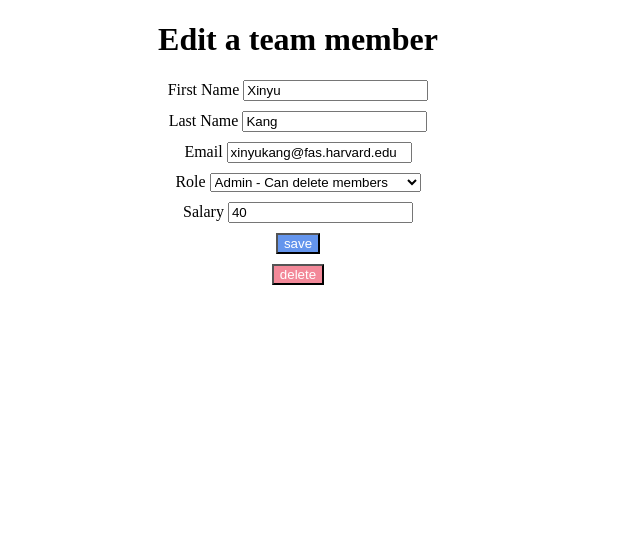
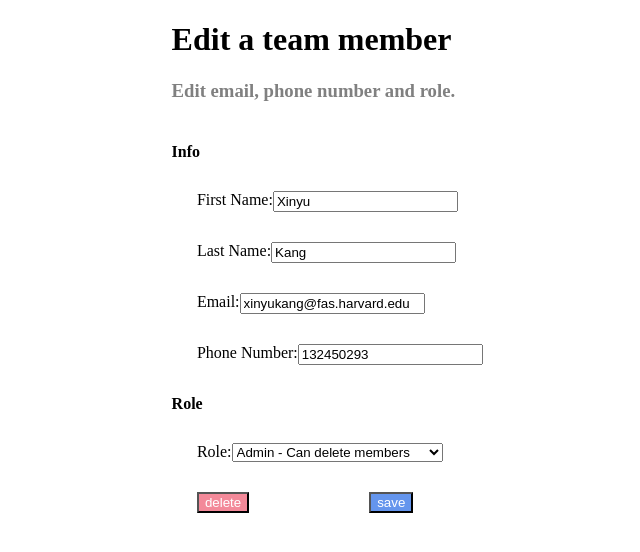
Before and after one commit to XinyuKang/django-team-management-application, a Django app: page /team_management/editEmployee/4/ in a window 1280 px wide. Shown: the top 552 px of the page, without its empty margins (342-982 px from the left). Run offline with Django 4.2, Linux system fonts and the light colour scheme; data comes from the database, SQL or seed files in the repository; both versions use the stored data as it was after the commit.

Commit message:
add some formatting

```diff
--- a/my_project/team_management/static/team_management/style.css
+++ b/my_project/team_management/static/team_management/style.css
@@ -0,0 +1,37 @@
+.main-container {
+    height: 100px;
+    display: block;
+    margin-left: 40%;
+    align-items: center;
+    justify-content: center;
+}
+
+.container {
+    display: flex;
+    justify-content: left;
+    margin-left: 42%;
+    margin-bottom: 30px
+}
+
+.sub-container {
+    display: flex;
+    justify-content: left;
+    margin-left: 40%;
+    margin-bottom: 30px
+}
+
+.name {
+    padding-bottom: 8px
+}
+
+.plus {
+    padding-left: 40px
+}
+
+h3 {
+    color: gray;
+}
+
+.detail {
+    color: gray;
+}
--- a/my_project/team_management/templates/team_management/edit.html
+++ b/my_project/team_management/templates/team_management/edit.html
@@ -17,54 +17,51 @@
 
     <form action="{% url 'edit' id=employee.id %}" method="POST">
         {% csrf_token %}
-        <center>
-            <h1>Edit a team member</h1>
 
-            <div style="margin: 10px auto; width:50%">
-                <label>First Name</label>
+            <div class="main-container">
+                <h1>Edit a team member</h1>
+                <h3>Edit email, phone number and role.</h3>
+            </div>
+
+
+            <h4 class="sub-container">Info</h4>
+            <div class="container">
+                <label>First Name: </label>
                 <input type="text" name="firstname" value="{{employee.firstname}}">
             </div>
 
-            <div style="margin: 10px auto; width:50%">
-                <label>Last Name</label>
+            <div class="container">
+                <label>Last Name: </label>
                 <input type="text" name="lastname" value="{{employee.lastname}}">
             </div>
 
-            <div style="margin: 10px auto; width:50%">
-                <label>Email</label>
+
+            <div class="container">
+                <label>Email: </label>
                 <input type="email" name="email" value="{{employee.email}}">
             </div>
 
-            <!-- <div style="margin: 10px auto; width:50%">
-                <label>Role</label>
-                <input type="text" name="role" value="{{employee.role}}">
-            </div> -->
+            <div class="container">
+                <label>Phone Number: </label>
+                <input type="phone" name="phone_number" value="{{employee.phone_number}}">
+            </div>
 
-            <div style="margin: 10px auto; width:50%">
-                <label>Role</label>
+
+            <h4 class="sub-container">Role</h4>
+            <div class="container">
+                <label>Role: </label>
                 <select name="role">
                     <option value="REGULAR" {% if employee.role == 'REGULAR' %} selected {% endif %}>Regular - Can't delete members</option>
                     <option value="ADMIN" {% if employee.role == 'ADMIN' %} selected {% endif %}>Admin - Can delete members</option>
-                    <!-- <option value="REGULAR" selected>Regular - Can't delete members</option>
-                    <option value="ADMIN">Admin - Can delete members</option> -->
                 </select>
             </div>
 
-            <div style="margin: 10px auto; width:50%">
-                <label>Salary</label>
-                <input type="number" name="salary" value="{{employee.salary}}">
+            <div class="container">
+                <input type="submit" name="action" value="delete"
+                    style="background-color: rgb(243, 137, 153); color: white; margin-left: 40">
+                <input type="submit" value="save" style="background-color: cornflowerblue; color: white; margin-left: 120px">
             </div>
 
-            <div style="margin: 10px auto; width:50%">
-                <input type="submit" value="save" style="background-color: cornflowerblue; color: white">
-            </div>
-
-            <div style="margin: 10px auto; width:50%">
-                <input type="submit" name="action" value="delete"
-                    style="background-color: rgb(243, 137, 153); color: white">
-            </div>
-
-        </center>
     </form>
 </body>
 
--- a/my_project/team_management/views.py
+++ b/my_project/team_management/views.py
@@ -51,10 +51,15 @@ def edit(request, id):
             return redirect('index')
         firstname = request.POST.get('firstname')
         lastname = request.POST.get('lastname')
+        phone_number = request.POST.get('phone_number')
         email = request.POST.get('email')
+        role = request.POST.get('role')
+
         employee.firstname = firstname
         employee.lastname = lastname
         employee.email = email
+        employee.phone_number = phone_number
+        employee.role = role
         employee.save()
 
         return redirect('index')
```
Also changed, not shown: my_project/team_management/templates/team_management/employeeForm.html (+22 -12 lines), my_project/team_management/templates/team_management/index.html (+22 -14 lines), my_project/db.sqlite3.
